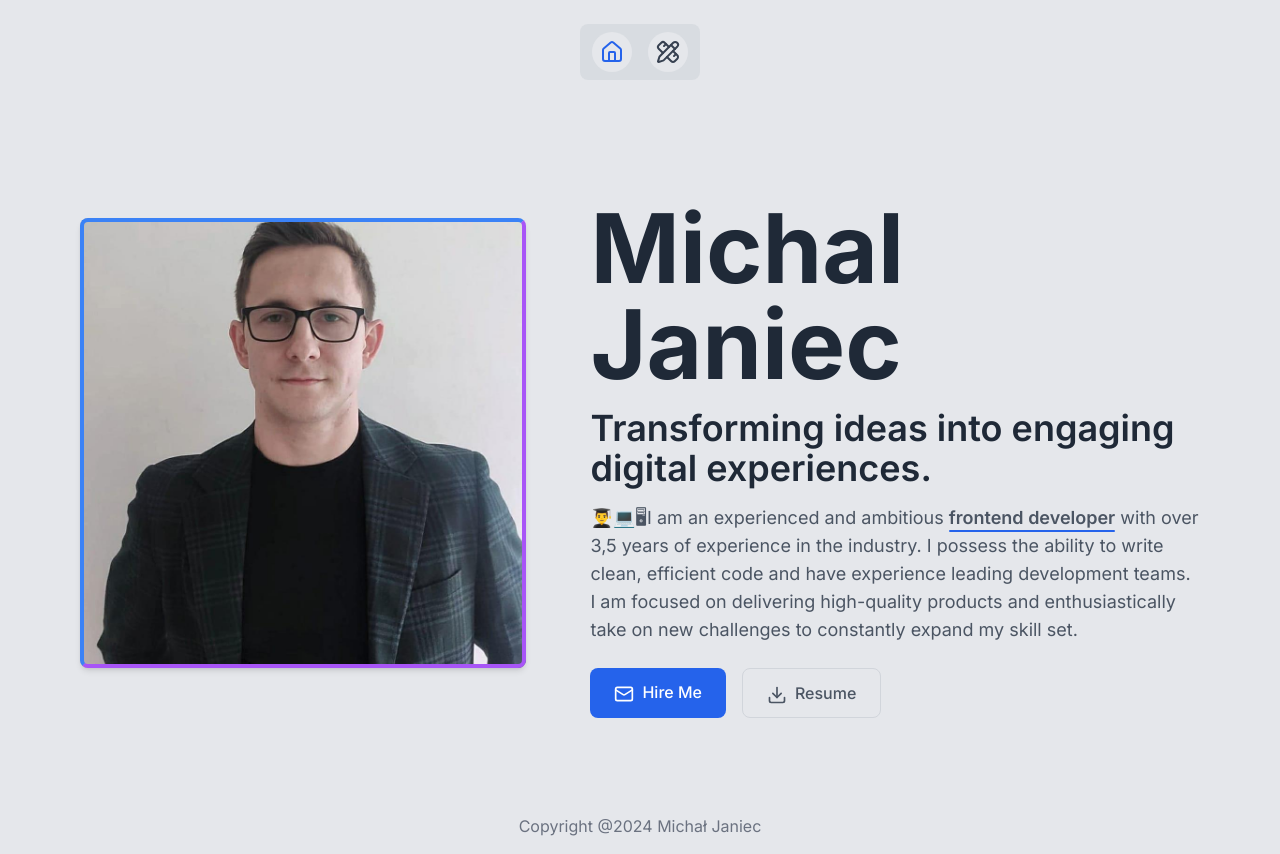
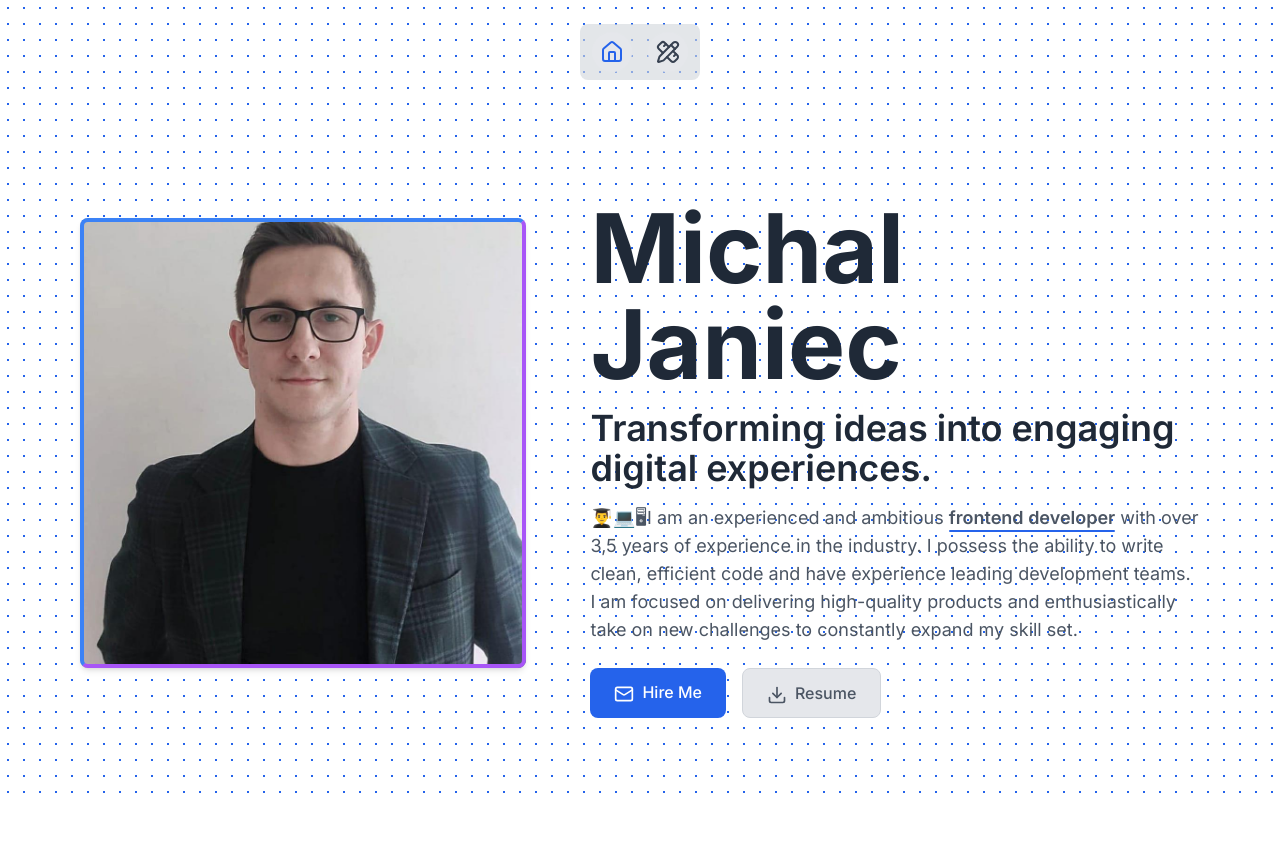
Before and after one commit to JaniecMichal/my-personal-page, a Next.js app: page / in a window 1280 px wide. After the commit the page ends 800 px from the top, so only its background shows below. Built offline with nearby package versions, Linux system fonts and the light colour scheme.

Commit message:
remove footer add bg img

```diff
--- a/app/layout.tsx
+++ b/app/layout.tsx
@@ -20,13 +20,13 @@ export default function RootLayout({
 }>) {
 	return (
 		<html lang="en">
-			<body className={`bg-gray-200 text-gray-800 ${inter.className}`}>
+			<body
+				className={`bg-white bg-[radial-gradient(#2564eb_1px,transparent_0.5px)] text-gray-800 [background-size:16px_16px] ${inter.className}`}
+			>
 				<div className="mx-auto h-screen w-screen px-4 sm:px-6 lg:px-12">
 					<Header />
 
 					<main className="py-8">{children}</main>
-
-					<Footer />
 				</div>
 			</body>
 		</html>
```
